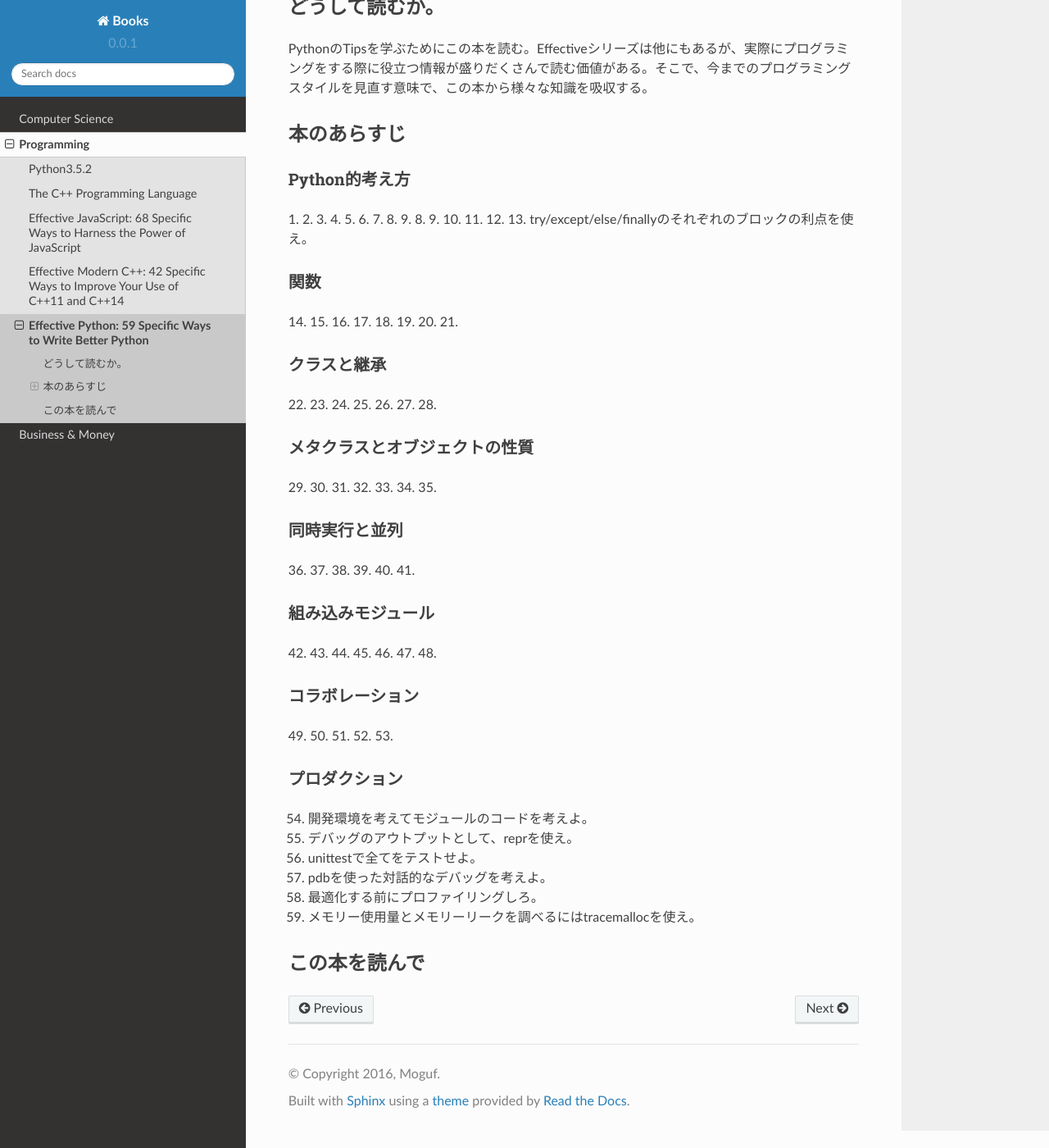
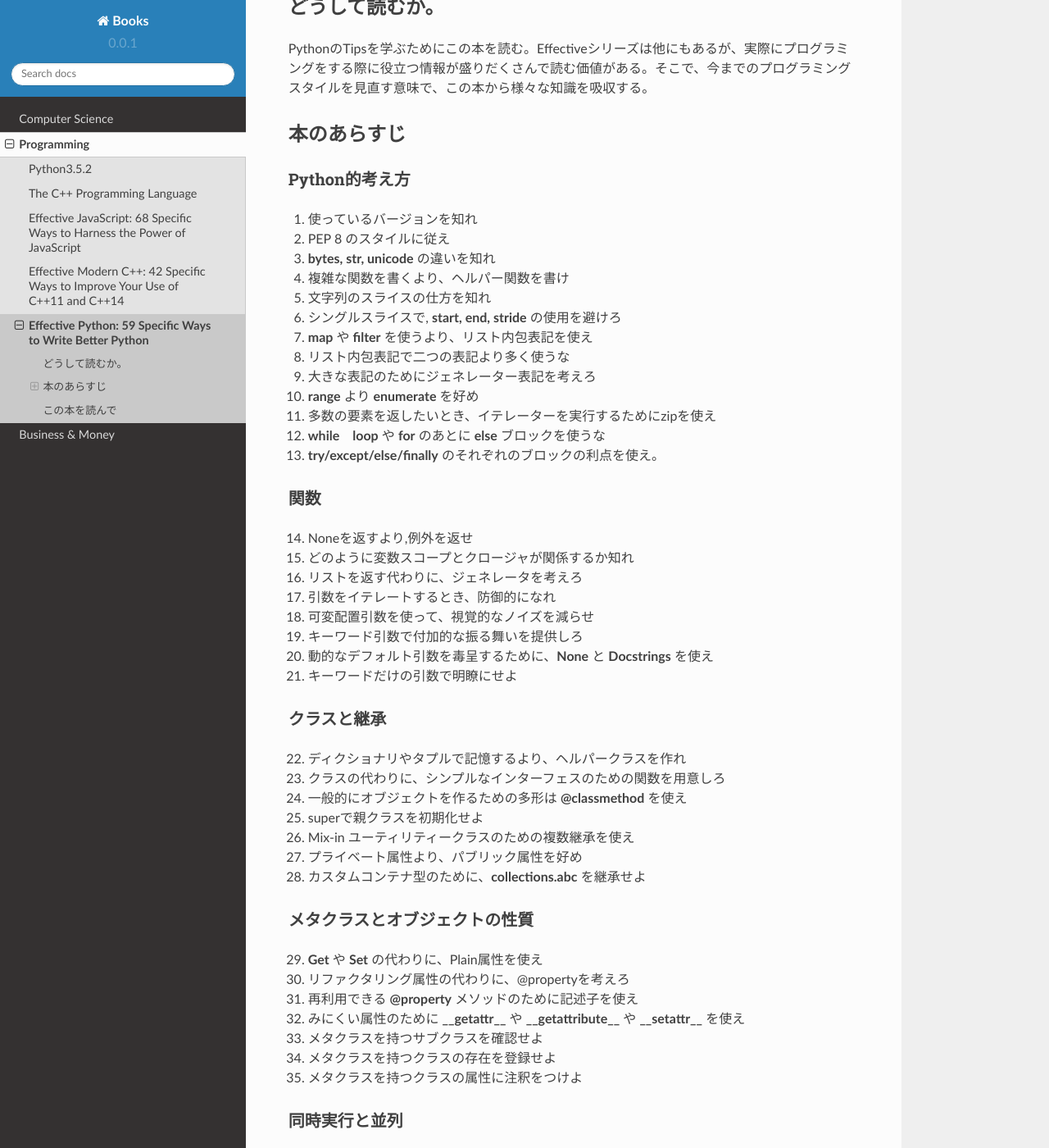
Before and after one commit to Moguf/Books, a Sphinx documentation site: the page built from docs/ja/source/Programming/EffectvePython/index.rst, in a window 1280 px wide and 1400 px high, scrolled down 208 px. Shown: the whole window at 82% size. Built offline with Sphinx 7.4.7 and the Read the Docs theme 2.0.0, drawn with Linux system fonts in a browser that asks for light colours; formulas are drawn with MathJax 3; pages that are not in the unit, such as notebooks, are missing from menus; some of the changed text lies outside the part shown.

Commit message:
MOD: epython.

```diff
--- a/docs/ja/source/Programming/EffectvePython/index.rst
+++ b/docs/ja/source/Programming/EffectvePython/index.rst
@@ -12,67 +12,65 @@
 
 Python的考え方
 ^^^^^^^^^^^^^^^
-1.
-2.
-3.
-4.
-5.
-6.
-7.
-8.
-9.
-8.
-9.
-10.
-11.
-12.
-13. try/except/else/finallyのそれぞれのブロックの利点を使え。
+1. 使っているバージョンを知れ
+2. PEP 8 のスタイルに従え
+3. **bytes, str, unicode** の違いを知れ
+4. 複雑な関数を書くより、ヘルパー関数を書け
+5. 文字列のスライスの仕方を知れ
+6. シングルスライスで, **start, end, stride** の使用を避けろ
+7. **map** や **filter** を使うより、リスト内包表記を使え
+8. リスト内包表記で二つの表記より多く使うな
+9. 大きな表記のためにジェネレーター表記を考えろ
+10. **range** より **enumerate** を好め
+11. 多数の要素を返したいとき、イテレーターを実行するためにzipを使え
+12. **while　loop** や **for** のあとに **else** ブロックを使うな
+13. **try/except/else/finally** のそれぞれのブロックの利点を使え。
 
 
 関数
 ^^^^^^^^^^^^^^^
-14.
-15.
-16.
-17.
-18.
-19.
-20.
-21.
+14. Noneを返すより,例外を返せ
+15. どのように変数スコープとクロージャが関係するか知れ
+16. リストを返す代わりに、ジェネレータを考えろ
+17. 引数をイテレートするとき、防御的になれ
+18. 可変配置引数を使って、視覚的なノイズを減らせ
+19. キーワード引数で付加的な振る舞いを提供しろ
+20. 動的なデフォルト引数を毒呈するために、**None** と **Docstrings** を使え
+21. キーワードだけの引数で明瞭にせよ
 
 
 
 クラスと継承
 ^^^^^^^^^^^^
-22.
-23.
-24.
-25.
-26.
-27.
-28.
+22. ディクショナリやタプルで記憶するより、ヘルパークラスを作れ
+23. クラスの代わりに、シンプルなインターフェスのための関数を用意しろ
+24. 一般的にオブジェクトを作るための多形は **@classmethod** を使え
+25. superで親クラスを初期化せよ
+26. Mix-in ユーティリティークラスのための複数継承を使え
+27. プライベート属性より、パブリック属性を好め
+28. カスタムコンテナ型のために、**collections.abc** を継承せよ
 
 
 
 メタクラスとオブジェクトの性質
 ^^^^^^^^^^^^^^^^^^^^^^^^^^^^^^^
-29.
-30.
-31.
-32.
-33.
-34.
-35.
+29. **Get** や **Set** の代わりに、Plain属性を使え
+30. リファクタリング属性の代わりに、@propertyを考えろ
+31. 再利用できる **@property** メソッドのために記述子を使え
+32. みにくい属性のために **__getattr__** や **__getattribute__** や **__setattr__** を使え
+33. メタクラスを持つサブクラスを確認せよ
+34. メタクラスを持つクラスの存在を登録せよ
+35. メタクラスを持つクラスの属性に注釈をつけよ
 
 
 
 同時実行と並列
 ^^^^^^^^^^^^^^^^^^^^^^
-36.
-37.
-38.
-39.
-40.
+36. 子プロセスを管理するために **subprocess** を使え
+37. 同時実行を避けるために、ブロッキングI/Oのためのスレッドを使え
+38. スレッド間におけるデータのアクセス競合を防ぐために **Lock** を使え
+39. スレッド間における仕事を管理するために **Queue** を使え
+40. たくさんの関数を同時に実行するために、コルーチンを考えろ
 41.
 
 組み込みモジュール
@@ -106,6 +104,5 @@
 
 
 
-
 この本を読んで
 ------------------
```
